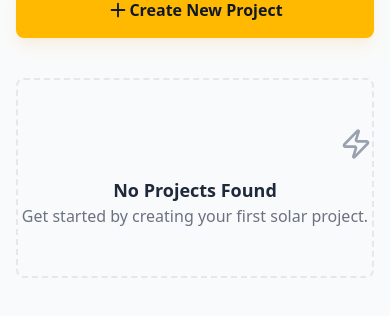
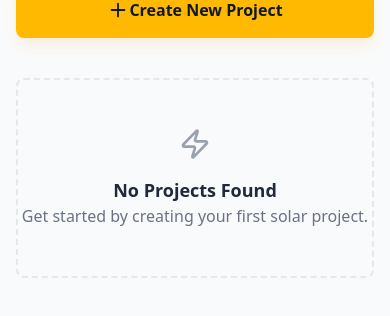
Before and after one commit to charlzx/solar-pwa, a React (Vite) app: page / in a window 390 px wide. Shown: the part 226-542 px from the top of the page. Built offline with nearby package versions, Linux system fonts and the light colour scheme.

Commit message:
fix mobile scroll

```diff
--- a/src/App.jsx
+++ b/src/App.jsx
@@ -111,6 +111,11 @@ const CalculatorPage = ({ project, updateProject, goBack, isNew }) => {
         }, 500);
         return () => clearTimeout(handler);
     }, [projectData, updateProject, project]);
+
+     // Scroll to top when step changes
+    useEffect(() => {
+        window.scrollTo({ top: 0, behavior: 'smooth' });
+    }, [currentStep]);
 
     const handleInputChange = (field, value) => {
         const fieldType = typeof project[field];
@@ -429,7 +434,7 @@ const ProjectDashboard = ({ projects, createNewProject, openProject, deleteProje
                                 </div>
                             </div>
                         </div>
-                    )) : <div className="text-center py-12 border-2 border-dashed border-gray-200 rounded-lg"><Zap size={32} className="mx-auto text-gray-400 mb-4" /><h3 className="text-lg font-semibold text-gray-800">No Projects Found</h3><p className="text-gray-500">Get started by creating your first solar project.</p></div>}
+                    )) : <div className="text-center py-12 border-2 border-dashed border-gray-200 rounded-lg"><div className="flex justify-center mb-4"><Zap size={32} className="text-gray-400" /></div><h3 className="text-lg font-semibold text-gray-800">No Projects Found</h3><p className="text-gray-500">Get started by creating your first solar project.</p></div>}
                 </div>
             </div>
         </div>
```
